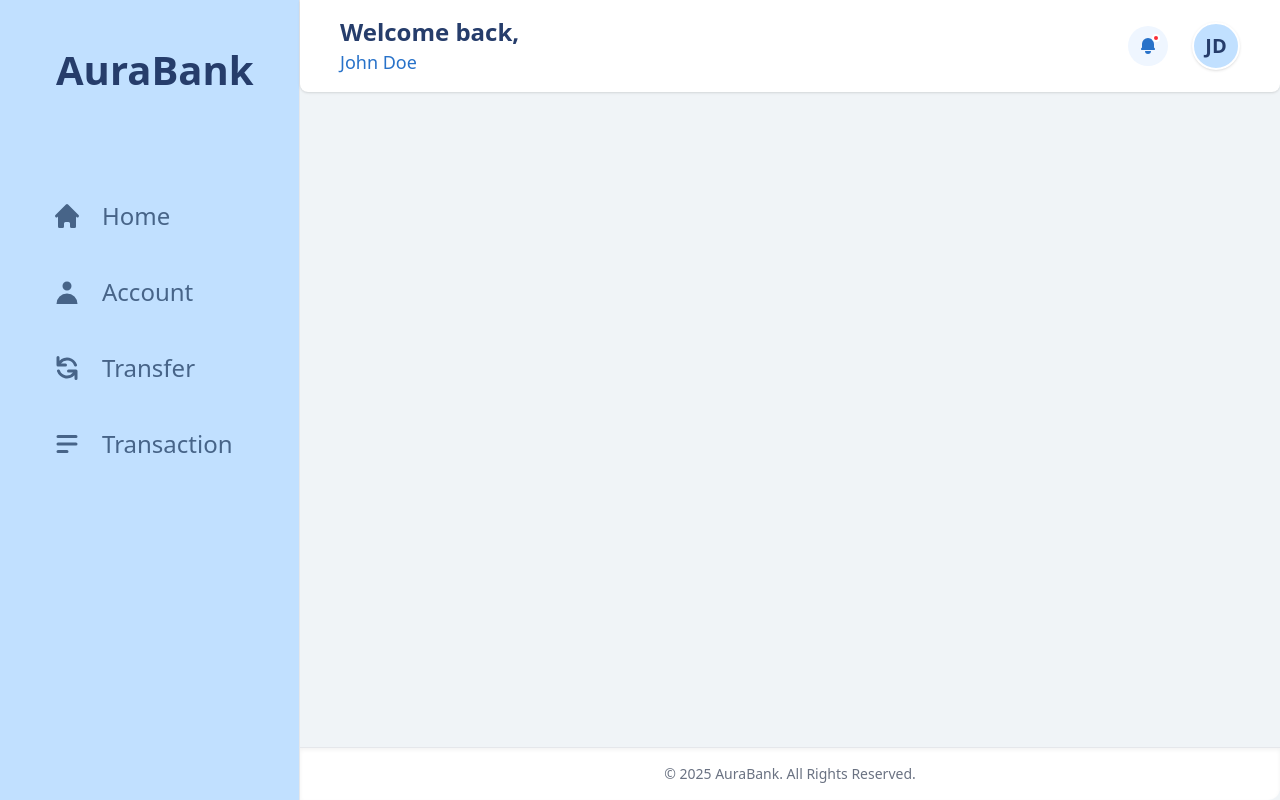
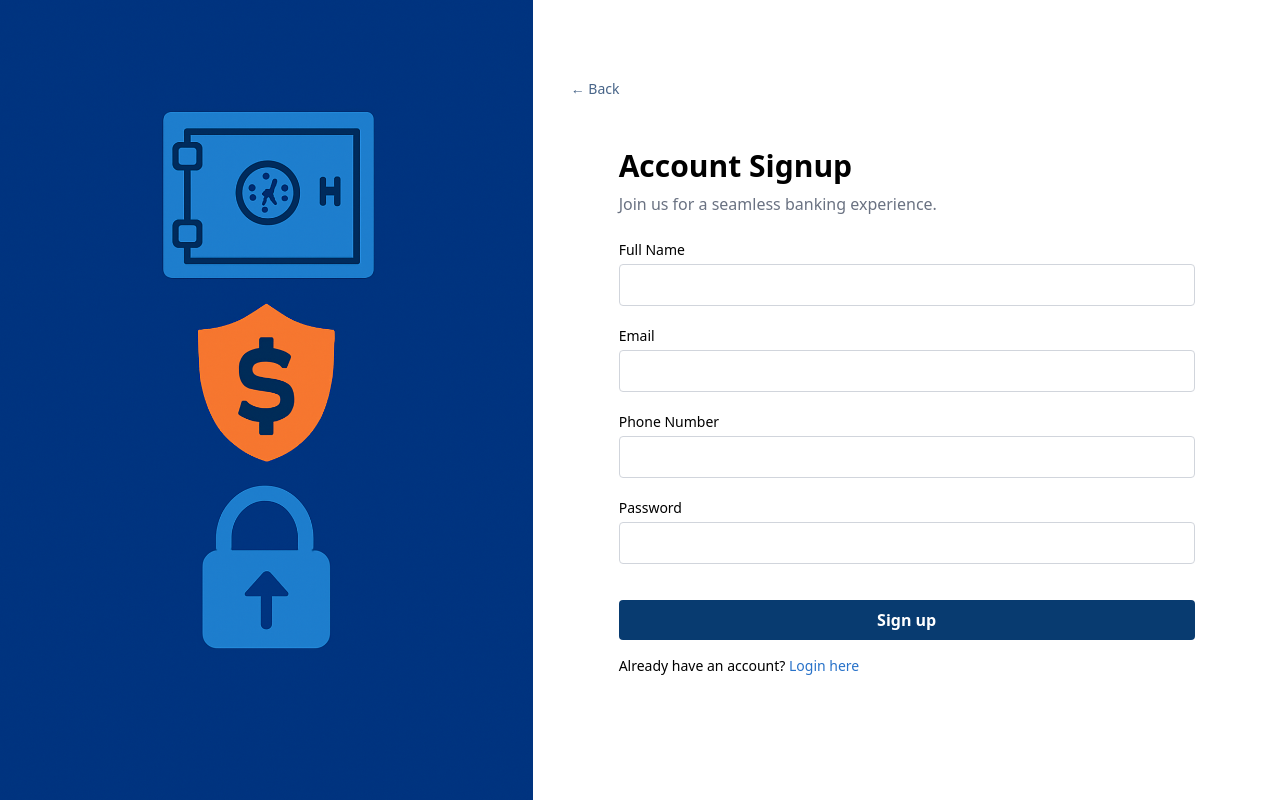
Before and after one commit to pranav-0209/BankingApp-Frontend, a React (Vite) app in the folder bankapp-frontend/: page /signup in a window 1280 px wide. Built offline with nearby package versions, Linux system fonts and the light colour scheme.

Commit message:
Auth pages added

```diff
--- a/bankapp-frontend/src/App.jsx
+++ b/bankapp-frontend/src/App.jsx
@@ -1,14 +1,17 @@
-import { useLocation, Route, Routes } from "react-router-dom";
+import { BrowserRouter as Router, Routes, Route, useLocation } from "react-router-dom";
 import './App.css'
 import Sidebar from './components/Sidebar/Sidebar'
 import Header from './components/Header/Header';
 import Footer from './components/Footer/Footer';
-import DashBoard from './components/MainComponent/DashBoard';
-import ManageAccount from './components/MainComponent/ManageAccount';
-import Transfer from "./components/MainComponent/Transfer";
-import TransactionHistory from "./components/MainComponent/TransactionHistory";
+import ManageAccount from './pages/ManageAccount';
+import Transfer from "./pages/Transfer";
+import DashBoard from "./pages/DashBoard";
+import TransactionHistory from "./pages/TransactionHistory";
+import Login from "./pages/Login";
+import Signup from "./pages/Signup";
 
-function App() {
+
+function MainLayout() {
 
   const location = useLocation();
 
@@ -19,7 +22,7 @@ function App() {
   } else if (location.pathname === "/transfer") {
     variant = "transfer";
   }
-   else if (location.pathname === "/transactions") {
+  else if (location.pathname === "/transactions") {
     variant = "transactions";
   }
 
@@ -45,4 +48,17 @@ function App() {
   )
 }
 
-export default App
+export default function App() {
+  return (
+
+      <Routes>
+        {/* Public routes: Login/Signup */}
+        <Route path="/login" element={<Login />} />
+        <Route path="/signup" element={<Signup />} />
+
+        {/* Protected/main app routes */}
+        <Route path="/*" element={<MainLayout />} />
+      </Routes>
+
+  );
+}
--- a/bankapp-frontend/src/components/MainComponent/DashBoard.jsx
+++ /dev/null
@@ -1,14 +0,0 @@
-
-import AccountSummary from '../AccountSummary/AccountSummary'
-import TransactionHistory from '../TransactionHistory/TransactionHistory'
-
-const DashBoard = () => {
-  return (
-    <>
-    <AccountSummary />
-    <TransactionHistory />
-    </>
-  )
-}
-
-export default DashBoard
--- a/bankapp-frontend/src/components/TransactionHistory/TransactionHistory.jsx
+++ b/bankapp-frontend/src/components/TransactionHist/DashboardTransactionHistory.jsx
@@ -2,7 +2,7 @@ import React from 'react'
 import TransactionRow from './TransactionRow';
 
 
-const TransactionHistory = () => {
+const DashboardTransactionHistory = () => {
 
     const transactions = [
         {
@@ -57,4 +57,4 @@ const TransactionHistory = () => {
     )
 }
 
-export default TransactionHistory
+export default DashboardTransactionHistory
--- /dev/null
+++ b/bankapp-frontend/src/pages/DashBoard.jsx
@@ -0,0 +1,16 @@
+
+import AccountSummary from '../components/AccountSummary/AccountSummary'
+import DashboardTransactionHistory from '../components/TransactionHist/DashboardTransactionHistory'
+
+
+
+const DashBoard = () => {
+  return (
+    <>
+    <AccountSummary />
+    <DashboardTransactionHistory />
+    </>
+  )
+}
+
+export default DashBoard
--- /dev/null
+++ b/bankapp-frontend/src/pages/Login.jsx
@@ -0,0 +1,66 @@
+import { useState } from 'react';
+
+const Login = () => {
+
+    const [form, setForm] = useState({ fullName: '', password: '' });
+
+    const handleChange = e => setForm({ ...form, [e.target.name]: e.target.value });
+    const handleSubmit = e => {
+        e.preventDefault();
+        // Handle login logic
+    };
+
+    return (
+        <div className="min-h-screen flex">
+            {/* Left Image Block */}
+            <div className="hidden md:flex flex-col justify-center items-center bg-[#083b70]">
+                <img src="/images/generated-image.png" alt="Bank Illustration" className="h-screen max-h-screen w-auto object-contain" />
+            </div>
+            <div className='m-auto'>
+                <button className="mb-8 text-sm text-[#476488] hover:underline text-left">← Back</button>
+                <div className="max-w-5xl flex flex-col justify-center p-10 m-auto bg-white">
+                    <h2 className="text-3xl font-semibold mb-2">Account Login</h2>
+                    <p className="text-gray-500 mb-6">If you are already a member you can login with your email address and password.</p>
+                    <form className="space-y-5" onSubmit={handleSubmit}>
+                        <div>
+                            <label className="block mb-1 text-sm font-medium">Full Name</label>
+                            <input
+                                className="w-full border border-gray-300 rounded px-3 py-2"
+                                name="fullName"
+                                value={form.fullName}
+                                onChange={handleChange}
+                                autoComplete="username"
+                                required
+                            />
+                        </div>
+                        <div>
+                            <label className="block mb-1 text-sm font-medium">Password</label>
+                            <input
+                                className="w-full border border-gray-300 rounded px-3 py-2"
+                                type="password"
+                                name="password"
+                                value={form.password}
+                                onChange={handleChange}
+                                autoComplete="current-password"
+                                required
+                            />
+                        </div>
+                        <button
+                            type="submit"
+                            className="w-full bg-[#083b70] text-white py-2 rounded font-semibold mt-4 hover:bg-[#1653a2] transition"
+                        >
+                            Login
+                        </button>
+                    </form>
+                    <div className="mt-4 text-sm">
+                        Don’t have an account? <a href="/signup" className="text-[#2872c9] hover:underline">Sign up here</a>
+                    </div>
+                </div>
+            </div>
+            {/* Right Form Block */}
+
+        </div>
+    )
+}
+
+export default Login
--- /dev/null
+++ b/bankapp-frontend/src/pages/Signup.jsx
@@ -0,0 +1,86 @@
+import { useState } from 'react';
+
+const Signup = () => {
+
+  const [form, setForm] = useState({ fullName: '', email: '', phoneNumber: '', password: '' });
+
+  const handleChange = e => setForm({ ...form, [e.target.name]: e.target.value });
+  const handleSubmit = e => {
+    e.preventDefault();
+    // Handle signup logic
+  };
+
+  return (
+    <div className="min-h-screen flex">
+      {/* Left Image Block */}
+      <div className="hidden md:flex flex-col justify-center items-center bg-[#083b70]">
+        <img src="/images/generated-image.png" alt="Bank Illustration" className="h-screen max-h-screen w-auto object-contain" />
+      </div>
+
+      <div className='m-auto'>
+        <button className="text-sm text-[#476488] hover:underline text-left">← Back</button>
+        <div className="w-2xl flex flex-col justify-center p-12 m-auto bg-white">
+          <h2 className="text-3xl font-semibold mb-2">Account Signup</h2>
+          <p className="text-gray-500 mb-6">Join us for a seamless banking experience.</p>
+          <form className="space-y-5" onSubmit={handleSubmit}>
+            <div>
+              <label className="block mb-1 text-sm font-medium">Full Name</label>
+              <input
+                className="w-full border border-gray-300 rounded px-3 py-2"
+                name="fullName"
+                value={form.fullName}
+                onChange={handleChange}
+                required
+              />
+            </div>
+            <div>
+              <label className="block mb-1 text-sm font-medium">Email</label>
+              <input
+                className="w-full border border-gray-300 rounded px-3 py-2"
+                type="email"
+                name="email"
+                value={form.email}
+                onChange={handleChange}
+                required
+              />
+            </div>
+            <div>
+              <label className="block mb-1 text-sm font-medium">Phone Number</label>
+              <input
+                className="w-full border border-gray-300 rounded px-3 py-2"
+                name="phoneNumber"
+                value={form.phoneNumber}
+                onChange={handleChange}
+                required
+              />
+            </div>
+            <div>
+              <label className="block mb-1 text-sm font-medium">Password</label>
+              <input
+                className="w-full border border-gray-300 rounded px-3 py-2"
+                type="password"
+                name="password"
+                value={form.password}
+                onChange={handleChange}
+                required
+              />
+            </div>
+            <button
+              type="submit"
+              className="w-full bg-[#083b70] text-white py-2 rounded font-semibold mt-4 hover:bg-[#1653a2] transition"
+            >
+              Sign up
+            </button>
+          </form>
+          <div className="mt-4 text-sm">
+            Already have an account? <a href="/login" className="text-[#2872c9] hover:underline">Login here</a>
+          </div>
+        </div>
+      </div>
+      {/* Right Form Block */}
+
+    </div>
+  )
+}
+
+export default Signup
--- a/bankapp-frontend/src/components/MainComponent/TransactionHistory.jsx
+++ b/bankapp-frontend/src/pages/TransactionHistory.jsx
@@ -1,6 +1,7 @@
 import React from 'react'
 import { useState } from "react";
-import TransactionRow from '../TransactionHistory/TransactionRow';
+import TransactionRow from '../components/TransactionHist/TransactionRow';
+
 
 
 const sampleTransactions = [
--- a/bankapp-frontend/src/components/MainComponent/Transfer.jsx
+++ b/bankapp-frontend/src/pages/Transfer.jsx
@@ -1,7 +1,7 @@
 import { useState } from 'react';
-import DepositForm from '../TransferFormComponents/DepositForm';
-import WithDrawForm from '../TransferFormComponents/WithDrawForm';
-import TransferForm from '../TransferFormComponents/TransferForm';
+import DepositForm from '../components/TransferFormComponents/DepositForm';
+import TransferForm from '../components/TransferFormComponents/TransferForm';
+import WithDrawForm from '../components/TransferFormComponents/WithDrawForm';
 
 const Transfer = () => {
 
```
Also changed, not shown: bankapp-frontend/public/images/generated-image.png (added), bankapp-frontend/src/components/TransactionHist/TransactionRow.jsx (renamed from bankapp-frontend/src/components/TransactionHistory/TransactionRow.jsx), bankapp-frontend/src/pages/ManageAccount.jsx (renamed from bankapp-frontend/src/components/MainComponent/ManageAccount.jsx).
